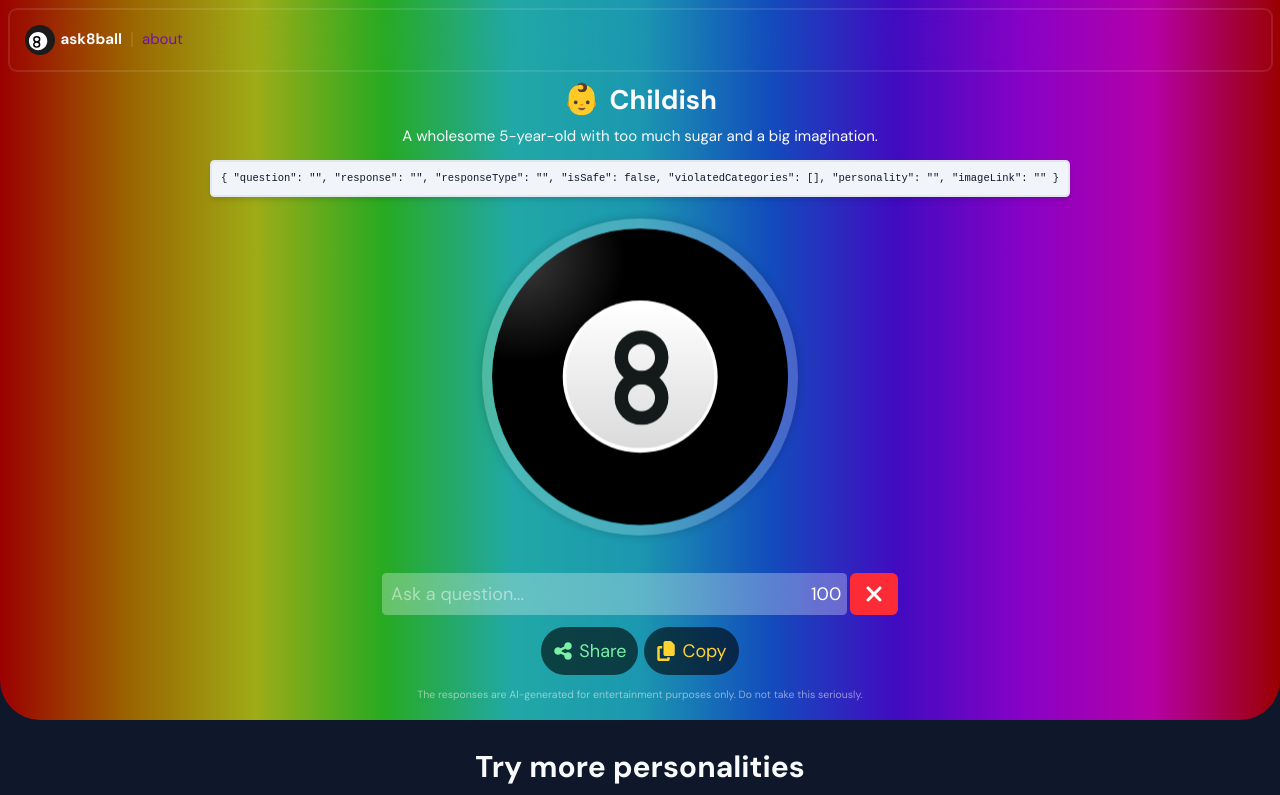
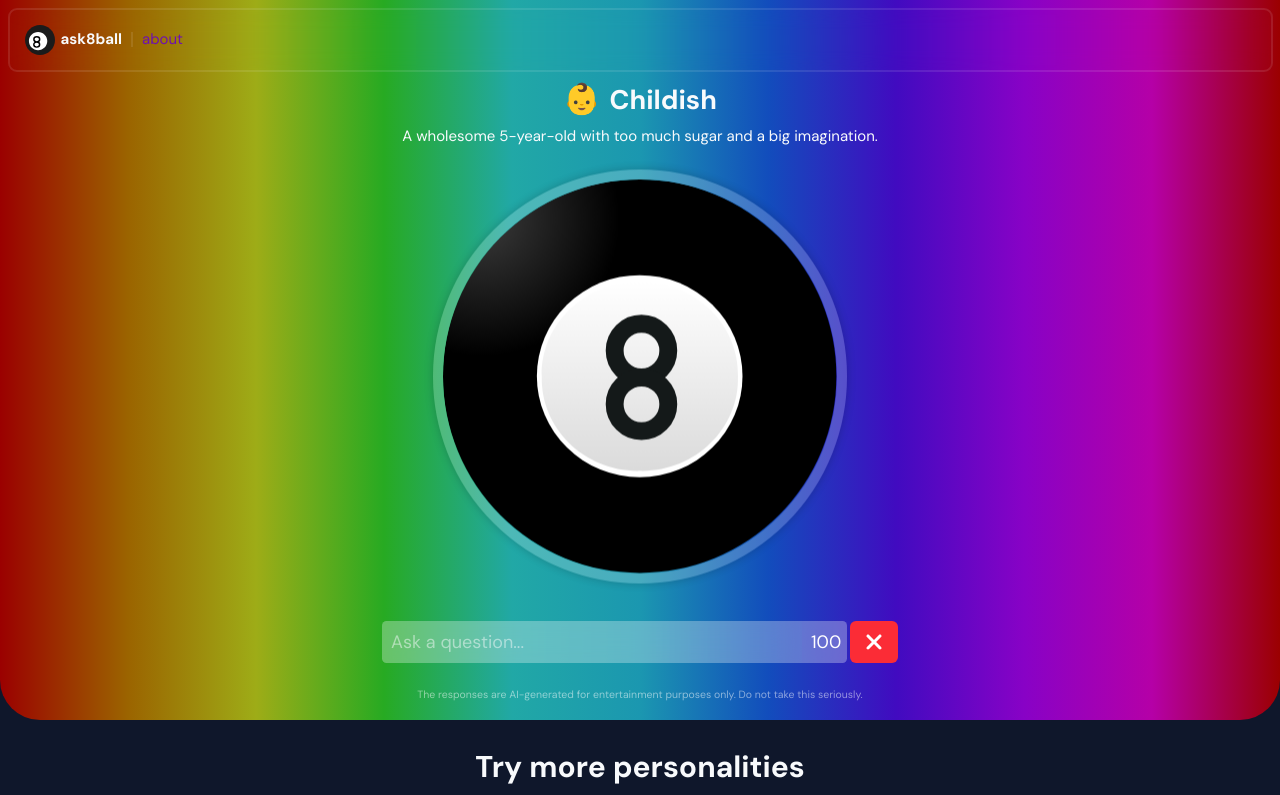
Before and after one commit to notanerd314/ask8ball, a Next.js app: page /play/childish in a window 1280 px wide. Shown: the top 795 px of the page. Built offline with nearby package versions, Linux system fonts and the light colour scheme; no server answers.

Commit message:
Remove CopyDialog and make Copy button adds to clipboard directly

```diff
--- a/components/eightball/MainEightBall.tsx
+++ b/components/eightball/MainEightBall.tsx
@@ -7,7 +7,7 @@ import PersonalityInfo from "./PersonalityInfo";
 import { ShareIcon, CopyIcon } from "../utils/FontAwesome";
 import Magic8Ball from "./Magic8Ball";
 import { PersonalityConfig } from "../../lib/prompts";
-import CopyDialog from "../dialogs/CopyDialog";
+import useCopyText from "./hooks/useCopyShareText";
 
 const CONTAINER_BASE_CLASSES = "flex flex-col items-center w-full lg:h-[90vh] h-[97vh] overflow-hidden gap-4 pr-5 pl-5 pt-25 pb-6 rounded-b-[40px] mb-10 -z-50";
 const SHARE_BUTTON_CLASSES = "!p-5 lg:!p-4 !text-2xl !rounded-full bg-black/60 transition-transform hover:scale-110 active:scale-95";
@@ -40,31 +40,30 @@ export default function MainEightBall({ personalityData }: { personalityData: Pe
     currentResponse
   } = useEightBall();
 
+  const { copyText } = useCopyText();
+
   const [isShareOpen, setIsShareOpen] = useState(false);
-  const [isCopyOpen, setIsCopyOpen] = useState(false);
 
   return (
     <div className={CONTAINER_BASE_CLASSES} style={containerStyle}>
       <ShareDialog isOpen={isShareOpen} setIsOpen={setIsShareOpen} />
-      <CopyDialog isOpen={isCopyOpen} setIsOpen={setIsCopyOpen} />
 
       <PersonalityInfo />
-      <code>{JSON.stringify(currentResponse, null, 2)}</code>
       <Magic8Ball />
 
       <div className='flex flex-row items-center gap-2'>
         <button
           className={SHARE_BUTTON_CLASSES + " text-green-300"}
           onClick={() => setIsShareOpen(true)}
-          disabled={ballCurrentState === "shaking"}
+          hidden={ballCurrentState === "shaking" || !currentResponse.response}
         >
           <ShareIcon size={20} /> Share
         </button>
 
         <button
           className={SHARE_BUTTON_CLASSES + " text-amber-300"}
-          onClick={() => setIsCopyOpen(true)}
-          disabled={ballCurrentState === "shaking"}
+          onClick={copyText}
+          hidden={ballCurrentState === "shaking" || !currentResponse.response}
         >
           <CopyIcon size={20} /> Copy
         </button>
--- /dev/null
+++ b/components/eightball/hooks/useCopyShareText.ts
@@ -0,0 +1,25 @@
+import { toast } from "react-toastify";
+import { useEightBall } from "../context/EightBallContext";
+
+export default function useCopyText() {
+  const {
+    currentResponse
+  } = useEightBall();
+
+  const copyText = async () => {
+    const isEmpty = !currentResponse.question.trim() || currentResponse.question === "[No question]";
+
+    const textToCopy = (isEmpty
+      ? `🎱 I asked the ${currentResponse.personality} Magic 8 Ball NOTHING.\n\n` +
+      `It still replied:\n"${currentResponse.response}"`
+      : `🎱 I asked the ${currentResponse.personality} Magic 8 Ball:\n` +
+      `"${currentResponse.question}"\n\n` +
+      `It replied:\n"${currentResponse.response}"`
+    ) + `\n\n ✨ Try your luck: https://example.com`
+
+    await navigator.clipboard.writeText(textToCopy);
+    toast("Copied to clipboard!", { type: "success" });
+  };
+
+  return { copyText };
+}
```
